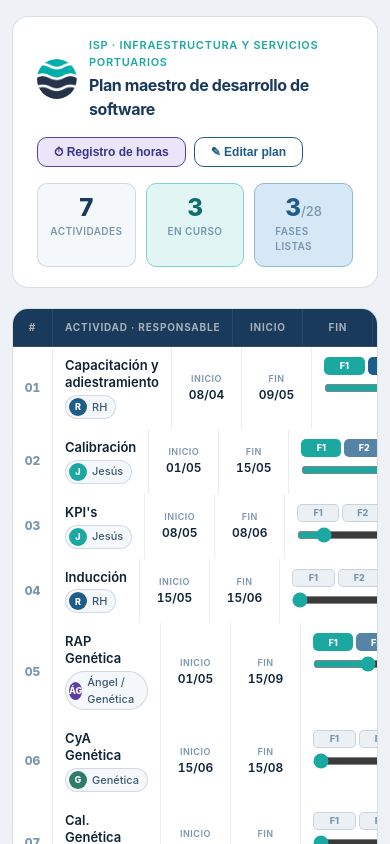
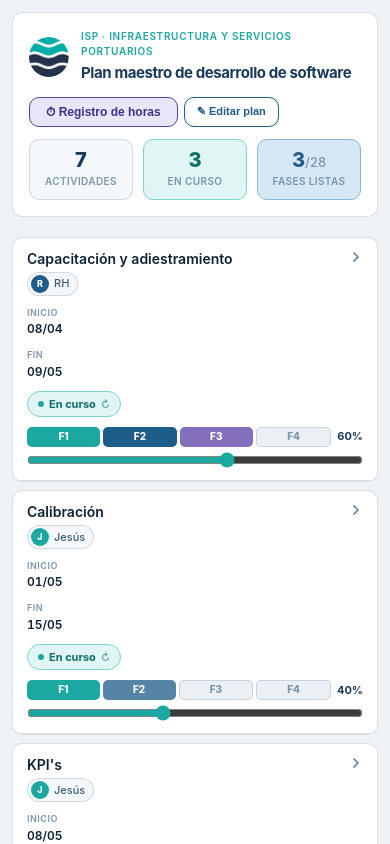
Before and after one commit to frid-a2240/plan-maestro, a React (Create React App) app: page / in a window 390 px wide. Shown: the top 844 px of the page. Built offline with nearby package versions, Linux system fonts and the light colour scheme.

Commit message:
responsivo

```diff
--- a/src/App.css
+++ b/src/App.css
@@ -38,16 +38,16 @@ body { background: var(--bg); color: var(--text); font-family: -apple-system, Bl
 .brand-name { font-size: 11px; font-weight: 600; color: var(--teal); text-transform: uppercase; letter-spacing: 0.7px; margin-bottom: 3px; }
 .app-title { font-size: 18px; font-weight: 700; color: var(--navy); letter-spacing: -0.4px; }
 .app-header__actions { display: flex; flex-direction: column; gap: 8px; align-items: flex-end; }
-.meta-tags { display: flex; gap: 6px; flex-wrap: wrap; justify-content: flex-end; }
-.meta-tag { font-size: 11px; color: var(--text3); background: var(--surface2); border: 1px solid var(--border2); border-radius: 20px; padding: 3px 10px; white-space: nowrap; font-weight: 500; }
-.action-btns { display: flex; gap: 8px; }
-.btn-edit { padding: 7px 16px; border-radius: var(--radius); font-size: 12px; font-weight: 600; cursor: pointer; border: 1.5px solid var(--navy-mid); background: transparent; color: var(--navy-mid); transition: all 0.15s; }
+.action-btns { display: flex; gap: 8px; flex-wrap: wrap; justify-content: flex-end; }
+.btn-edit { padding: 7px 16px; border-radius: var(--radius); font-size: 12px; font-weight: 600; cursor: pointer; border: 1.5px solid var(--navy-mid); background: transparent; color: var(--navy-mid); transition: all 0.15s; white-space: nowrap; }
 .btn-edit:hover { background: var(--navy); color: #fff; border-color: var(--navy); }
 .btn-edit--on { background: var(--teal); color: #fff; border-color: var(--teal); }
 .btn-edit--on:hover { background: var(--green-tx); border-color: var(--green-tx); }
-.btn-new { padding: 7px 16px; border-radius: var(--radius); font-size: 12px; font-weight: 600; cursor: pointer; border: 1.5px solid var(--teal); background: var(--teal-light); color: var(--green-tx); transition: all 0.15s; }
+.btn-new { padding: 7px 16px; border-radius: var(--radius); font-size: 12px; font-weight: 600; cursor: pointer; border: 1.5px solid var(--teal); background: var(--teal-light); color: var(--green-tx); transition: all 0.15s; white-space: nowrap; }
 .btn-new:hover { background: var(--teal); color: #fff; }
-.app-kpis { display: flex; gap: 10px; }
+.btn-horas { padding: 7px 16px; border-radius: var(--radius); font-size: 12px; font-weight: 600; cursor: pointer; border: 1.5px solid #5B3FA8; background: #EAE5F8; color: #3C3489; transition: all 0.15s; white-space: nowrap; }
+.btn-horas:hover { background: #5B3FA8; color: #fff; }
+.app-kpis { display: flex; gap: 10px; flex-wrap: wrap; }
 .kpi { display: flex; flex-direction: column; align-items: center; background: var(--surface2); border: 1px solid var(--border2); border-radius: var(--radius); padding: 12px 20px; min-width: 76px; }
 .kpi--teal { background: var(--teal-light); border-color: var(--teal-mid); }
 .kpi--navy { background: #D6E8F5; border-color: #8BBAD8; }
@@ -79,9 +79,11 @@ body { background: var(--bg); color: var(--text); font-family: -apple-system, Bl
   box-shadow: 0 0 0 3px rgba(27,168,160,0.15);
 }
 
-/* ── MATRIX ── */
+/* ── MATRIX — DESKTOP ── */
 .matrix-section { margin-bottom: 1.5rem; }
 .matrix { background: var(--surface); border: 1px solid var(--border2); border-radius: var(--radius-lg); overflow: hidden; }
+
+/* Desktop grid */
 .matrix-head, .act-row__main {
   display: grid;
   grid-template-columns: 50px 1fr 80px 80px 64px 130px 230px 44px;
@@ -93,7 +95,7 @@ body { background: var(--bg); color: var(--text); font-family: -apple-system, Bl
 .hcol--num, .hcol--chevron, .hcol--dias { text-align: center; }
 .hcol--date { text-align: center; }
 
-/* row wrapper for delete btn */
+/* row wrapper */
 .act-row-wrapper { position: relative; }
 .btn-delete {
   position: absolute; right: -32px; top: 50%; transform: translateY(-50%);
@@ -149,28 +151,17 @@ body { background: var(--bg); color: var(--text); font-family: -apple-system, Bl
 .sbadge--done .sbadge__dot    { background: var(--navy-mid); }
 .sbadge__cycle { font-size: 10px; opacity: 0.6; }
 
-/* ── PROGRESS / PHASE SEGMENTS ── */
+/* ── PROGRESS ── */
 .cell--progress { flex-direction: column; align-items: flex-start; gap: 5px; padding-top: 10px; padding-bottom: 10px; }
 .prog-wrap { width: 100%; display: flex; flex-direction: column; gap: 5px; }
 .prog-top { display: flex; align-items: center; justify-content: space-between; gap: 6px; }
 .prog-pct { font-size: 11px; font-weight: 700; color: var(--navy); white-space: nowrap; }
 .prog-phases { display: flex; gap: 3px; flex: 1; }
-
-/* ── SEGMENTOS CON COLOR DE FASE ── */
 .prog-seg {
-  flex: 1;
-  height: 18px;
-  border-radius: 5px;
-  display: flex;
-  align-items: center;
-  justify-content: center;
-  font-size: 9px;
-  font-weight: 800;
+  flex: 1; height: 18px; border-radius: 5px;
+  display: flex; align-items: center; justify-content: center;
+  font-size: 9px; font-weight: 800;
 }
-.seg--done    { background: var(--seg-color); color: #fff; }
-.seg--active  { background: var(--seg-color); color: #fff; opacity: 0.72; }
-.seg--pending { background: var(--surface3); color: var(--text3); border: 1px solid var(--border2); }
-
 .prog-track { width: 100%; height: 5px; background: var(--surface3); border: 1px solid var(--border2); border-radius: 99px; overflow: hidden; }
 .prog-fill { height: 100%; background: var(--teal); border-radius: 99px; transition: width 0.4s ease; }
 .prog-slider { width: 100%; cursor: pointer; accent-color: var(--teal); height: 16px; }
@@ -194,11 +185,6 @@ body { background: var(--bg); color: var(--text); font-family: -apple-system, Bl
 .ph-card__body { padding: 12px 14px; }
 .ph-card__top { display: flex; align-items: center; gap: 7px; margin-bottom: 7px; flex-wrap: wrap; }
 .ph-tag { display: inline-flex; align-items: center; justify-content: center; width: 28px; height: 20px; border-radius: var(--radius-sm); font-size: 10px; font-weight: 800; flex-shrink: 0; }
-.ph-pill { display: inline-block; padding: 2px 8px; border-radius: 20px; font-size: 10px; font-weight: 600; border: 1px solid transparent; cursor: pointer; transition: opacity 0.15s; }
-.ph-pill:hover { opacity: 0.8; }
-.ph-pill--done    { background: #D6E8F5; color: var(--navy-mid); border-color: #8BBAD8; }
-.ph-pill--active  { background: var(--teal-light); color: var(--green-tx); border-color: var(--teal-mid); }
-.ph-pill--pending { background: var(--surface3); color: var(--text3); border-color: var(--border2); }
 .ph-card__title { font-size: 12px; font-weight: 700; color: var(--text); margin-bottom: 5px; line-height: 1.3; display: block; width: 100%; }
 .ph-card__desc  { font-size: 11px; color: var(--text2); line-height: 1.55; display: block; width: 100%; }
 .ph-card__date  { font-size: 10px; color: var(--text3); margin-top: 8px; font-weight: 600; display: block; }
@@ -209,19 +195,19 @@ body { background: var(--bg); color: var(--text); font-family: -apple-system, Bl
 /* ── GANTT ── */
 .gantt-card { background: var(--surface); border: 1px solid var(--border2); border-radius: var(--radius-lg); overflow: hidden; }
 .gantt-card__header { background: var(--navy); padding: 14px 18px; border-bottom: 1px solid rgba(255,255,255,0.1); }
-.gantt-title-row { display: flex; align-items: center; justify-content: space-between; gap: 1rem; margin-bottom: 8px; }
+.gantt-title-row { display: flex; align-items: center; justify-content: space-between; gap: 1rem; margin-bottom: 8px; flex-wrap: wrap; }
 .gantt-title { font-size: 15px; font-weight: 700; color: #fff; }
 .gantt-range { font-size: 11px; font-weight: 600; color: rgba(255,255,255,0.6); background: rgba(255,255,255,0.1); padding: 3px 12px; border-radius: 20px; }
 .gantt-edit-hint { font-size: 11px; color: rgba(255,255,255,0.5); margin-bottom: 8px; font-style: italic; }
 .gantt-legend { display: flex; flex-wrap: wrap; gap: 6px 1.25rem; }
 .g-leg-item { display: flex; align-items: center; gap: 6px; font-size: 11px; color: rgba(255,255,255,0.7); font-weight: 500; }
-.g-leg-dot { width: 12px; height: 12px; border-radius: 3px; }
+.g-leg-dot { width: 12px; height: 12px; border-radius: 3px; flex-shrink: 0; }
 
 .gantt-scroll { overflow-x: auto; -webkit-overflow-scrolling: touch; }
-.gantt-inner { min-width: 820px; }
+.gantt-inner { min-width: 640px; }
 
 .gantt-month-row { display: flex; align-items: stretch; border-bottom: 1px solid var(--border2); background: var(--surface2); }
-.gantt-label-col { width: 210px; flex-shrink: 0; border-right: 1px solid var(--border2); padding: 8px 14px; display: flex; align-items: center; gap: 8px; }
+.gantt-label-col { width: 160px; flex-shrink: 0; border-right: 1px solid var(--border2); padding: 8px 14px; display: flex; align-items: center; gap: 8px; }
 .gantt-month-cell { flex: 1; border-right: 1px solid var(--border2); }
 .gantt-month-cell:last-child { border-right: none; }
 .gantt-month-name { font-size: 11px; font-weight: 700; color: var(--navy); text-align: center; padding: 8px 4px; background: #EBF0F8; text-transform: uppercase; letter-spacing: 0.5px; }
@@ -237,17 +223,8 @@ body { background: var(--bg); color: var(--text); font-family: -apple-system, Bl
 .gantt-bars-area { flex: 1; position: relative; border-left: 1px solid var(--border2); overflow: hidden; }
 .gantt-divider { position: absolute; top: 0; bottom: 0; width: 1px; background: var(--border); pointer-events: none; }
 
-/* draggable gantt bar */
-.g-bar-wrap { position: absolute; top: 50%; transform: translateY(-50%); height: 28px; display: flex; align-items: stretch; border-radius: 6px; overflow: hidden; box-shadow: 0 1px 4px rgba(26,58,92,0.18); cursor: grab; }
-.g-bar-wrap:active { cursor: grabbing; }
-.g-bar-handle { width: 8px; background: rgba(0,0,0,0.15); cursor: ew-resize; flex-shrink: 0; display: flex; align-items: center; justify-content: center; }
-.g-bar-handle::after { content: "⋮"; font-size: 8px; color: rgba(255,255,255,0.7); }
-.g-bar-body { flex: 1; background: var(--navy-mid); display: flex; flex-direction: column; justify-content: center; padding: 0 6px; min-width: 0; }
-.g-bar-name  { font-size: 9px; font-weight: 700; color: rgba(255,255,255,0.95); white-space: nowrap; overflow: hidden; text-overflow: ellipsis; }
-.g-bar-range { font-size: 8px; color: rgba(255,255,255,0.65); white-space: nowrap; overflow: hidden; text-overflow: ellipsis; }
-
 /* ── MODAL ── */
-.modal-overlay { position: fixed; inset: 0; background: rgba(10,25,45,0.5); display: flex; align-items: center; justify-content: center; z-index: 1000; }
+.modal-overlay { position: fixed; inset: 0; background: rgba(10,25,45,0.5); display: flex; align-items: center; justify-content: center; z-index: 1000; padding: 1rem; }
 .modal { background: var(--surface); border-radius: var(--radius-lg); border: 1px solid var(--border2); width: 100%; max-width: 440px; overflow: hidden; }
 .modal-header { display: flex; align-items: center; justify-content: space-between; padding: 16px 20px; background: var(--navy); }
 .modal-title { font-size: 15px; font-weight: 700; color: #fff; }
@@ -268,22 +245,175 @@ body { background: var(--bg); color: var(--text); font-family: -apple-system, Bl
 .btn-add { padding: 8px 20px; border-radius: var(--radius-sm); font-size: 12px; font-weight: 700; cursor: pointer; border: none; background: var(--teal); color: #fff; }
 .btn-add:hover { background: var(--green-tx); }
 
-/* ── RESPONSIVE ── */
+/* ════════════════════════════════════════
+   RESPONSIVE — TABLET  ≤1050px
+════════════════════════════════════════ */
 @media (max-width: 1050px) {
-  .matrix-head, .act-row__main { grid-template-columns: 50px 1fr 80px 80px 64px 230px 44px; }
+  .matrix-head, .act-row__main {
+    grid-template-columns: 44px 1fr 72px 72px 230px 40px;
+  }
   .hide-sm { display: none !important; }
-  .hcol--status { display: none; }
+  .hcol--status, .cell--status { display: none !important; }
+  .hcol--dias, .cell--dias { display: none !important; }
 }
-@media (max-width: 720px) {
-  .matrix-head, .act-row__main { grid-template-columns: 40px 1fr 70px 70px 230px 40px; }
-  .cell--dias, .hcol--dias { display: none !important; }
-  .panel-phases { grid-template-columns: repeat(2,1fr); }
-  .app-header { flex-direction: column; }
+
+/* ════════════════════════════════════════
+   RESPONSIVE — MOBILE  ≤640px
+   Vista tipo TARJETA por actividad
+════════════════════════════════════════ */
+@media (max-width: 640px) {
+  .app { padding: 0.75rem 0.75rem 4rem; }
+
+  /* Header mobile */
+  .app-header {
+    flex-direction: column;
+    padding: 1rem;
+    gap: 0.75rem;
+    border-radius: var(--radius);
+  }
+  .app-header__brand { width: 100%; }
+  .app-title { font-size: 15px; }
+  .brand-name { font-size: 10px; }
+  .app-header__actions { width: 100%; align-items: stretch; }
+  .action-btns { justify-content: flex-start; flex-wrap: wrap; gap: 6px; }
+  .btn-edit, .btn-new, .btn-horas, .btn-reset { font-size: 11px; padding: 6px 12px; }
   .app-kpis { width: 100%; }
-  .kpi { flex: 1; }
+  .kpi { flex: 1; padding: 10px 8px; min-width: 0; }
+  .kpi__val { font-size: 20px; }
+
+  /* Ocultar cabecera de tabla en mobile */
+  .matrix-head { display: none !important; }
+
+  /* TARJETA por actividad */
+  .act-row-wrapper { margin-bottom: 0; }
+  .act-row { border-bottom: none; border-radius: 0; }
+  .act-row:last-child { border-bottom: none; }
+
+  /* Reemplaza el grid por layout de tarjeta */
+  .act-row__main {
+    display: flex !important;
+    flex-direction: column;
+    align-items: stretch;
+    min-height: unset;
+    padding: 12px 14px;
+    gap: 10px;
+    border-bottom: 1px solid var(--border2);
+    position: relative;
+  }
+
+  /* Número de actividad + nombre + owner en una fila */
+  .cell--num {
+    display: none !important;
+  }
+
+  .cell--name {
+    border-right: none;
+    padding: 0;
+    height: auto;
+    order: 1;
+  }
+  .act-name { font-size: 14px; }
+
+  /* Fechas en fila horizontal */
+  .cell--date {
+    border-right: none;
+    padding: 0;
+    height: auto;
+    order: 2;
+    justify-content: flex-start;
+    gap: 16px;
+  }
+  .date-block { align-items: flex-start; }
+
+  /* Ocultar dias en mobile */
+  .cell--dias { display: none !important; }
+
+  /* Status inline */
+  .cell--status {
+    display: flex !important;
+    border-right: none;
+    padding: 0;
+    height: auto;
+    order: 3;
+    justify-content: flex-start;
+  }
+
+  /* Progreso ocupa todo el ancho */
+  .cell--progress {
+    border-right: none;
+    padding: 0;
+    height: auto;
+    order: 4;
+    width: 100%;
+  }
+  .prog-seg { height: 20px; font-size: 10px; }
+
+  /* Chevron en esquina superior derecha */
+  .cell--chevron {
+    position: absolute;
+    top: 12px;
+    right: 14px;
+    border-right: none;
+    padding: 0;
+    height: auto;
+  }
+
+  /* Matrix card style */
+  .matrix {
+    border-radius: var(--radius);
+    overflow: visible;
+    background: transparent;
+    border: none;
+    display: flex;
+    flex-direction: column;
+    gap: 8px;
+  }
+
+  /* Cada fila se convierte en tarjeta */
+  .act-row-wrapper {
+    background: var(--surface);
+    border: 1px solid var(--border2);
+    border-radius: var(--radius);
+    overflow: hidden;
+  }
+  .act-row { background: transparent !important; }
+  .act-row--open .act-row__main { background: var(--teal-light) !important; }
+
+  /* Fechas inline como row */
+  .act-row__main .cell--date:first-of-type::before {
+    content: "Inicio: ";
+    font-size: 9px;
+    color: var(--text3);
+    font-weight: 600;
+    text-transform: uppercase;
+  }
+
+  /* Panel de fases en 2 columnas en móvil */
+  .panel-phases { grid-template-columns: 1fr 1fr; gap: 8px; }
+  .panel-inner { padding: 1rem; }
+  .ph-card__body { padding: 10px; }
+  .ph-card__desc { display: none; }
+
+  /* Gantt — scroll horizontal con etiqueta compacta */
+  .gantt-label-col { width: 110px; padding: 6px 8px; }
+  .gantt-act-name { font-size: 11px; }
+  .gantt-card { border-radius: var(--radius); }
+  .gantt-card__header { padding: 12px 14px; }
+  .gantt-title { font-size: 14px; }
+  .g-leg-item { font-size: 10px; }
+  .gantt-inner { min-width: 500px; }
+  .gantt-row { min-height: 52px; }
 }
-@media (max-width: 500px) {
-  .app { padding: 1rem 0.75rem 3rem; }
-  .panel-phases { grid-template-columns: 1fr 1fr; }
-  .app-title { font-size: 16px; }
+
+/* ════════════════════════════════════════
+   RESPONSIVE — SMALL MOBILE  ≤380px
+════════════════════════════════════════ */
+@media (max-width: 380px) {
+  .app-title { font-size: 13px; }
+  .kpi__val { font-size: 18px; }
+  .kpi__lbl { font-size: 9px; }
+  .action-btns { gap: 4px; }
+  .btn-edit, .btn-new, .btn-horas { font-size: 10px; padding: 5px 10px; }
+  .gantt-label-col { width: 90px; }
+  .gantt-act-name { font-size: 10px; }
 }
--- a/src/HorasPage.css
+++ b/src/HorasPage.css
@@ -6,14 +6,13 @@
 .hp-titles { display: flex; flex-direction: column; }
 .hp-title { font-size: 18px; font-weight: 700; color: #1A3A5C; letter-spacing: -0.4px; }
 .hp-sub { font-size: 11px; color: #7A95AE; margin-top: 2px; }
-.hp-nav { display: flex; gap: 8px; align-items: center; }
-.hp-nav-btn { padding: 7px 16px; border-radius: 10px; font-size: 12px; font-weight: 600; cursor: pointer; border: 1.5px solid rgba(26,58,92,0.16); background: transparent; color: #3D5A75; transition: all 0.15s; }
+.hp-nav { display: flex; gap: 8px; align-items: center; flex-wrap: wrap; }
+.hp-nav-btn { padding: 7px 16px; border-radius: 10px; font-size: 12px; font-weight: 600; cursor: pointer; border: 1.5px solid rgba(26,58,92,0.16); background: transparent; color: #3D5A75; transition: all 0.15s; white-space: nowrap; }
 .hp-nav-btn:hover { background: #EEF2F7; }
-.hp-nav-btn--active { background: #1BA8A0; color: #fff; border-color: #1BA8A0; }
 .hp-month-nav { display: flex; gap: 6px; align-items: center; }
-.hp-month-btn { width: 30px; height: 30px; border-radius: 8px; border: 1px solid rgba(26,58,92,0.16); background: #fff; color: #1A3A5C; font-size: 14px; cursor: pointer; display: flex; align-items: center; justify-content: center; }
+.hp-month-btn { width: 30px; height: 30px; border-radius: 8px; border: 1px solid rgba(26,58,92,0.16); background: #fff; color: #1A3A5C; font-size: 14px; cursor: pointer; display: flex; align-items: center; justify-content: center; flex-shrink: 0; }
 .hp-month-btn:hover { background: #EEF2F7; }
-.hp-month-label { font-size: 14px; font-weight: 700; color: #1A3A5C; min-width: 140px; text-align: center; }
+.hp-month-label { font-size: 14px; font-weight: 700; color: #1A3A5C; min-width: 130px; text-align: center; }
 
 /* ── KPI ROW ── */
 .hp-kpis { display: grid; grid-template-columns: repeat(4, 1fr); gap: 10px; }
@@ -29,7 +28,7 @@
 
 /* ── CARD ── */
 .hp-card { background: #fff; border: 1px solid rgba(26,58,92,0.16); border-radius: 12px; overflow: hidden; }
-.hp-card__head { padding: 12px 16px; border-bottom: 1px solid rgba(26,58,92,0.09); display: flex; align-items: center; justify-content: space-between; }
+.hp-card__head { padding: 12px 16px; border-bottom: 1px solid rgba(26,58,92,0.09); display: flex; align-items: center; justify-content: space-between; flex-wrap: wrap; gap: 4px; }
 .hp-card__title { font-size: 13px; font-weight: 700; color: #1A3A5C; }
 .hp-card__hint { font-size: 11px; color: #7A95AE; }
 .hp-card__body { padding: 14px 16px; }
@@ -38,7 +37,7 @@
 .hp-day-names { display: grid; grid-template-columns: repeat(7,1fr); gap: 3px; margin-bottom: 5px; }
 .hp-dn { font-size: 11px; color: #7A95AE; text-align: center; padding: 3px 0; font-weight: 600; }
 .hp-cal-grid { display: grid; grid-template-columns: repeat(7,1fr); gap: 3px; }
-.hp-day { border-radius: 6px; min-height: 60px; padding: 5px 6px; border: 1px solid rgba(26,58,92,0.09); background: #F5F8FB; cursor: pointer; display: flex; flex-direction: column; gap: 2px; transition: border-color 0.12s; }
+.hp-day { border-radius: 6px; min-height: 52px; padding: 4px 5px; border: 1px solid rgba(26,58,92,0.09); background: #F5F8FB; cursor: pointer; display: flex; flex-direction: column; gap: 2px; transition: border-color 0.12s; }
 .hp-day:hover { border-color: rgba(26,58,92,0.28); }
 .hp-day--empty { background: transparent; border-color: transparent; cursor: default; pointer-events: none; }
 .hp-day--today { border-color: #1BA8A0 !important; border-width: 1.5px; }
@@ -46,7 +45,7 @@
 .hp-day--selected { border-color: #1BA8A0 !important; border-width: 2px; background: #E0F5F4; }
 .hp-day__num { font-size: 11px; font-weight: 600; color: #7A95AE; line-height: 1; }
 .hp-day--today .hp-day__num { color: #0D6E6A; }
-.hp-day__total { font-size: 14px; font-weight: 800; color: #0F2236; line-height: 1; }
+.hp-day__total { font-size: 13px; font-weight: 800; color: #0F2236; line-height: 1; }
 .hp-day__dots { display: flex; flex-wrap: wrap; gap: 2px; margin-top: 2px; }
 .hp-dot { width: 6px; height: 6px; border-radius: 2px; }
 
@@ -83,7 +82,7 @@
 
 /* ── LOG TABLE ── */
 .hp-log { background: #fff; border: 1px solid rgba(26,58,92,0.16); border-radius: 12px; overflow: hidden; }
-.hp-log__head { padding: 12px 16px; border-bottom: 1px solid rgba(26,58,92,0.09); display: flex; align-items: center; justify-content: space-between; }
+.hp-log__head { padding: 12px 16px; border-bottom: 1px solid rgba(26,58,92,0.09); display: flex; align-items: center; justify-content: space-between; flex-wrap: wrap; gap: 4px; }
 .hp-log__cols { display: grid; grid-template-columns: 100px 160px 1fr 60px 60px 28px; gap: 8px; padding: 8px 16px; background: #F5F8FB; border-bottom: 1px solid rgba(26,58,92,0.09); font-size: 11px; font-weight: 700; color: #7A95AE; text-transform: uppercase; letter-spacing: 0.4px; }
 .hp-log__row { display: grid; grid-template-columns: 100px 160px 1fr 60px 60px 28px; gap: 8px; padding: 10px 16px; border-bottom: 1px solid rgba(26,58,92,0.07); font-size: 12px; align-items: center; transition: background 0.1s; }
 .hp-log__row:last-child { border-bottom: none; }
@@ -94,20 +93,87 @@
 .hp-del:hover { color: #C0392B; }
 .hp-hrs-val { font-weight: 700; color: #0D6E6A; }
 
-/* ── RESPONSIVE ── */
+/* Botón de navegación */
+.btn-horas { padding: 7px 16px; border-radius: 10px; font-size: 12px; font-weight: 600; cursor: pointer; border: 1.5px solid #5B3FA8; background: #EAE5F8; color: #3C3489; transition: all 0.15s; }
+.btn-horas:hover { background: #5B3FA8; color: #fff; }
+
+/* ════════════════════════════════════════
+   RESPONSIVE — TABLET  ≤900px
+════════════════════════════════════════ */
 @media (max-width: 900px) {
   .hp-main { grid-template-columns: 1fr; }
-  .hp-kpis { grid-template-columns: repeat(2,1fr); }
-  .hp-add__form { grid-template-columns: 1fr 1fr; }
-}
-@media (max-width: 600px) {
-  .hp-kpis { grid-template-columns: 1fr 1fr; }
-  .hp-add__form { grid-template-columns: 1fr; }
-  .hp-log__cols, .hp-log__row { grid-template-columns: 80px 1fr 50px 24px; }
-  .hp-log__cols > :nth-child(2), .hp-log__row > :nth-child(2),
-  .hp-log__cols > :nth-child(3), .hp-log__row > :nth-child(3) { display: none; }
+  .hp-kpis { grid-template-columns: repeat(2, 1fr); }
+  .hp-add__form { grid-template-columns: 1fr 1fr 1fr; }
+  .hp-bar-name { max-width: 200px; }
 }
 
-/* Botón en App.jsx para navegar a horas */
-.btn-horas { padding: 7px 16px; border-radius: 10px; font-size: 12px; font-weight: 600; cursor: pointer; border: 1.5px solid #5B3FA8; background: #EAE5F8; color: #3C3489; transition: all 0.15s; }
-.btn-horas:hover { background: #5B3FA8; color: #fff; }
+/* ════════════════════════════════════════
+   RESPONSIVE — MOBILE  ≤640px
+════════════════════════════════════════ */
+@media (max-width: 640px) {
+  .hp-page { padding: 0.75rem 0.75rem 4rem; gap: 0.875rem; }
+
+  /* Topbar mobile */
+  .hp-topbar { flex-direction: column; padding: 1rem; border-radius: 12px; gap: 0.75rem; }
+  .hp-brand { width: 100%; }
+  .hp-title { font-size: 16px; }
+  .hp-nav { width: 100%; justify-content: space-between; }
+  .hp-month-label { min-width: 110px; font-size: 13px; }
+  .hp-nav-btn { font-size: 11px; padding: 6px 12px; }
+
+  /* KPIs 2x2 */
+  .hp-kpis { grid-template-columns: 1fr 1fr; gap: 8px; }
+  .hp-kpi { padding: 12px 14px; border-radius: 10px; }
+  .hp-kpi__val { font-size: 22px; }
+  .hp-kpi__lbl { font-size: 10px; }
+  .hp-kpi__sub { font-size: 10px; }
+
+  /* Calendario — días más compactos */
+  .hp-day { min-height: 40px; padding: 3px 4px; border-radius: 5px; }
+  .hp-day__num { font-size: 10px; }
+  .hp-day__total { font-size: 11px; }
+  .hp-dn { font-size: 10px; }
+  .hp-dot { width: 5px; height: 5px; }
+
+  /* Card body más compacto */
+  .hp-card__body { padding: 10px 12px; }
+  .hp-card__head { padding: 10px 12px; }
+
+  /* Form en columna única */
+  .hp-add { padding: 1rem; }
+  .hp-add__form {
+    grid-template-columns: 1fr 1fr;
+    gap: 8px;
+  }
+  .hp-add__form > .hp-field:nth-child(3) { grid-column: 1 / -1; }
+  .hp-add-btn { grid-column: 1 / -1; width: 100%; padding: 10px; font-size: 13px; }
+
+  /* Log table simplificada */
+  .hp-log__cols {
+    grid-template-columns: 80px 1fr 50px 28px;
+  }
+  .hp-log__cols > :nth-child(2),
+  .hp-log__cols > :nth-child(4) { display: none; }
+  .hp-log__row {
+    grid-template-columns: 80px 1fr 50px 28px;
+  }
+  .hp-log__row > :nth-child(2),
+  .hp-log__row > :nth-child(4) { display: none; }
+  .hp-log__row { padding: 9px 12px; }
+
+  /* Semanas más compactas */
+  .hp-week-row { grid-template-columns: 48px 1fr 32px; gap: 6px; }
+  .hp-week-tag { font-size: 10px; }
+}
+
+/* ════════════════════════════════════════
+   RESPONSIVE — SMALL MOBILE  ≤380px
+════════════════════════════════════════ */
+@media (max-width: 380px) {
+  .hp-kpis { grid-template-columns: 1fr 1fr; }
+  .hp-kpi__val { font-size: 20px; }
+  .hp-day { min-height: 34px; }
+  .hp-day__total { font-size: 10px; }
+  .hp-add__form { grid-template-columns: 1fr; }
+  .hp-add__form > .hp-field:nth-child(3) { grid-column: 1; }
+}
```
